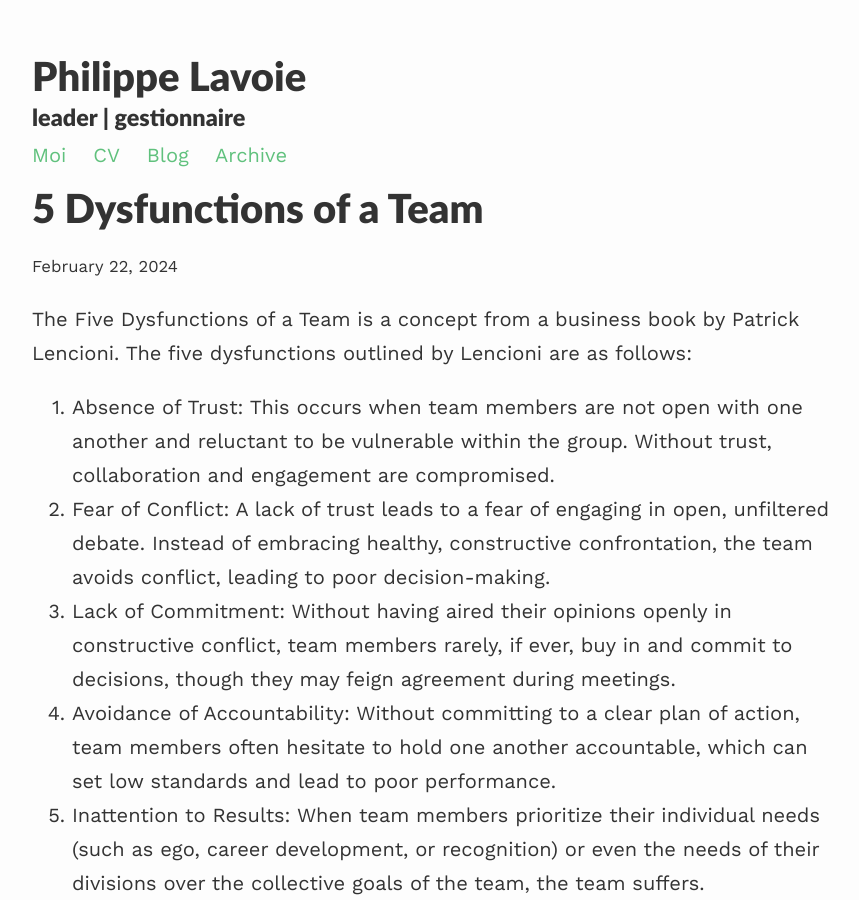
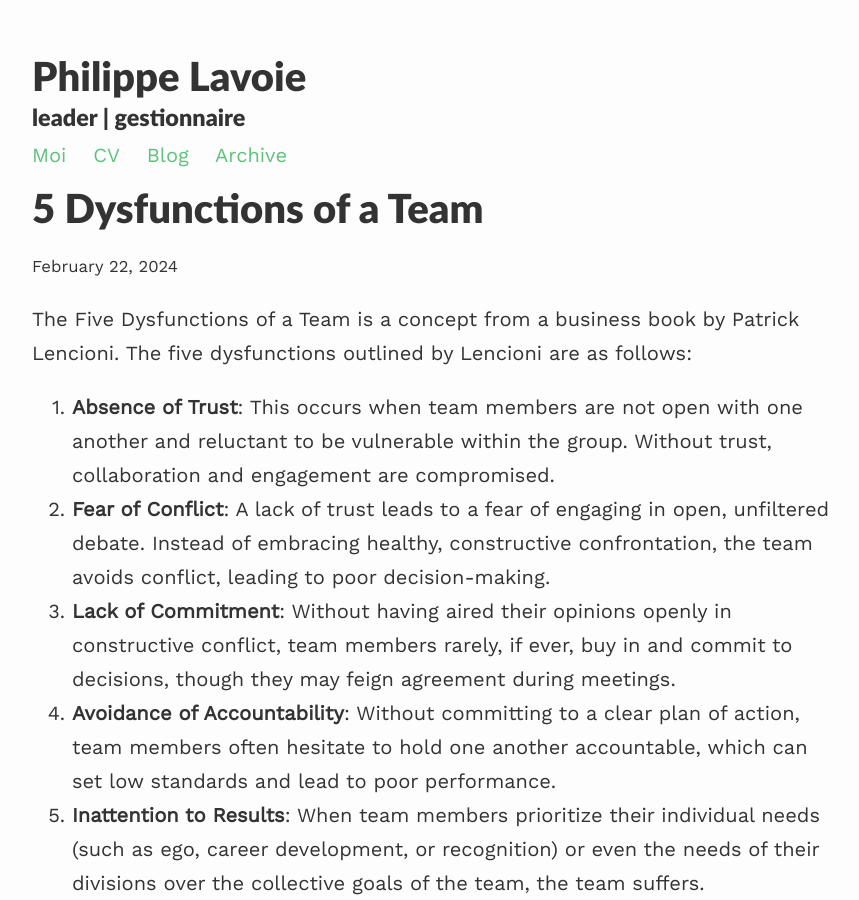
Before and after one commit to drdeteck/Me2, a Jekyll site: the page built from _posts/2024-02-22-5-dysfunctions-of-a-team.md, in a window 1280 px wide and 900 px high. Shown: the whole window, without its empty margins (208-1067 px from the left). Built offline with Jekyll 4.4.1, drawn with Linux system fonts in a browser that asks for light colours; nearby versions of some CDN libraries.

```diff
--- a/_posts/2024-02-22-5-dysfunctions-of-a-team.md
+++ b/_posts/2024-02-22-5-dysfunctions-of-a-team.md
@@ -5,11 +5,11 @@ title:  5 Dysfunctions of a Team
 
 The Five Dysfunctions of a Team is a concept from a business book by Patrick Lencioni. The five dysfunctions outlined by Lencioni are as follows:
 
-1. Absence of Trust: This occurs when team members are not open with one another and reluctant to be vulnerable within the group. Without trust, collaboration and engagement are compromised.
-2. Fear of Conflict: A lack of trust leads to a fear of engaging in open, unfiltered debate. Instead of embracing healthy, constructive confrontation, the team avoids conflict, leading to poor decision-making.
-3. Lack of Commitment: Without having aired their opinions openly in constructive conflict, team members rarely, if ever, buy in and commit to decisions, though they may feign agreement during meetings.
-4. Avoidance of Accountability: Without committing to a clear plan of action, team members often hesitate to hold one another accountable, which can set low standards and lead to poor performance.
-5. Inattention to Results: When team members prioritize their individual needs (such as ego, career development, or recognition) or even the needs of their divisions over the collective goals of the team, the team suffers.
+1. **Absence of Trust**: This occurs when team members are not open with one another and reluctant to be vulnerable within the group. Without trust, collaboration and engagement are compromised.
+2. **Fear of Conflict**: A lack of trust leads to a fear of engaging in open, unfiltered debate. Instead of embracing healthy, constructive confrontation, the team avoids conflict, leading to poor decision-making.
+3. **Lack of Commitment**: Without having aired their opinions openly in constructive conflict, team members rarely, if ever, buy in and commit to decisions, though they may feign agreement during meetings.
+4. **Avoidance of Accountability**: Without committing to a clear plan of action, team members often hesitate to hold one another accountable, which can set low standards and lead to poor performance.
+5. **Inattention to Results**: When team members prioritize their individual needs (such as ego, career development, or recognition) or even the needs of their divisions over the collective goals of the team, the team suffers.
 
 Lencioni presents these dysfunctions as part of a model that is hierarchical, meaning that each dysfunction builds upon the previous one. The idea is that addressing these dysfunctions in order can help a team to become more cohesive and effective.
 
```
